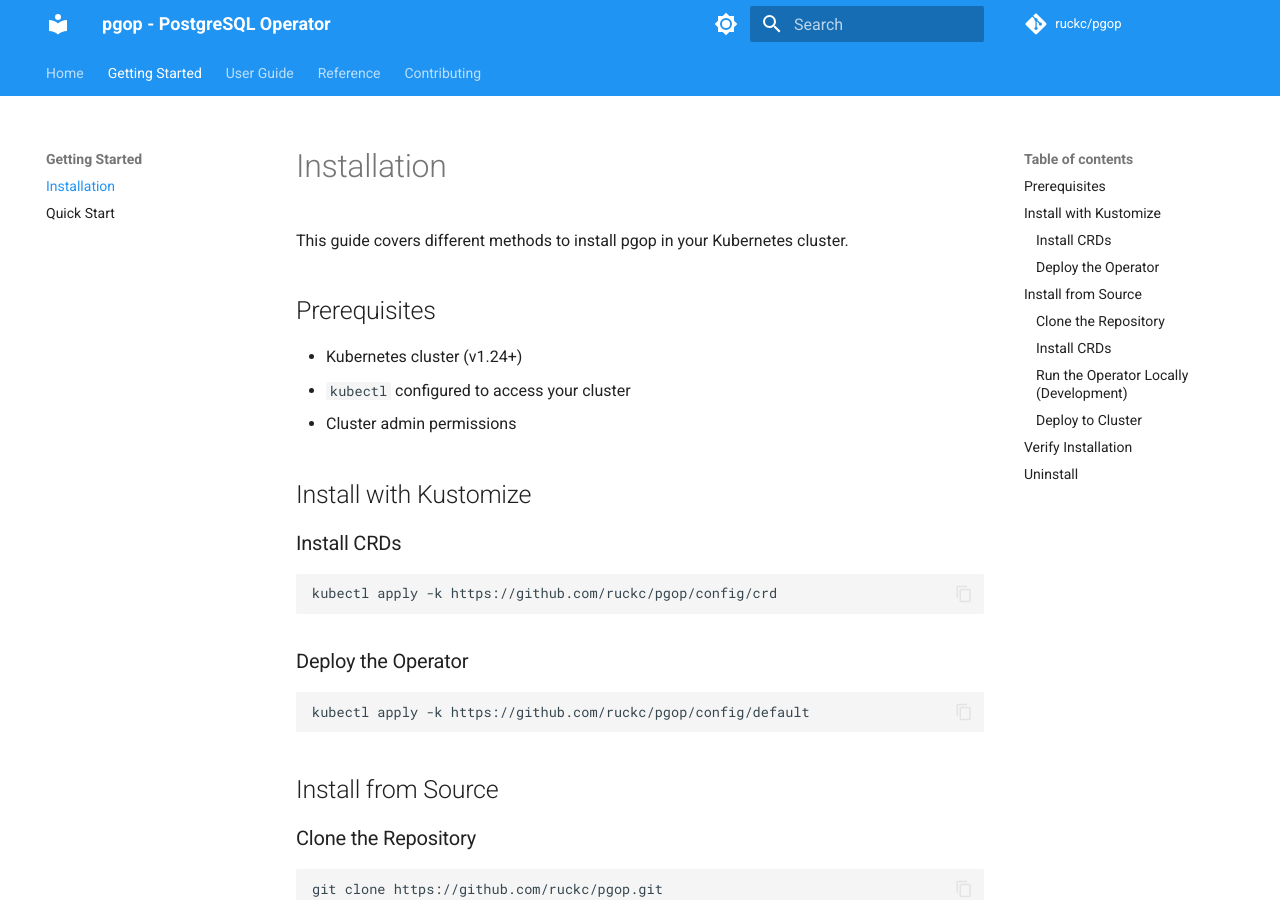
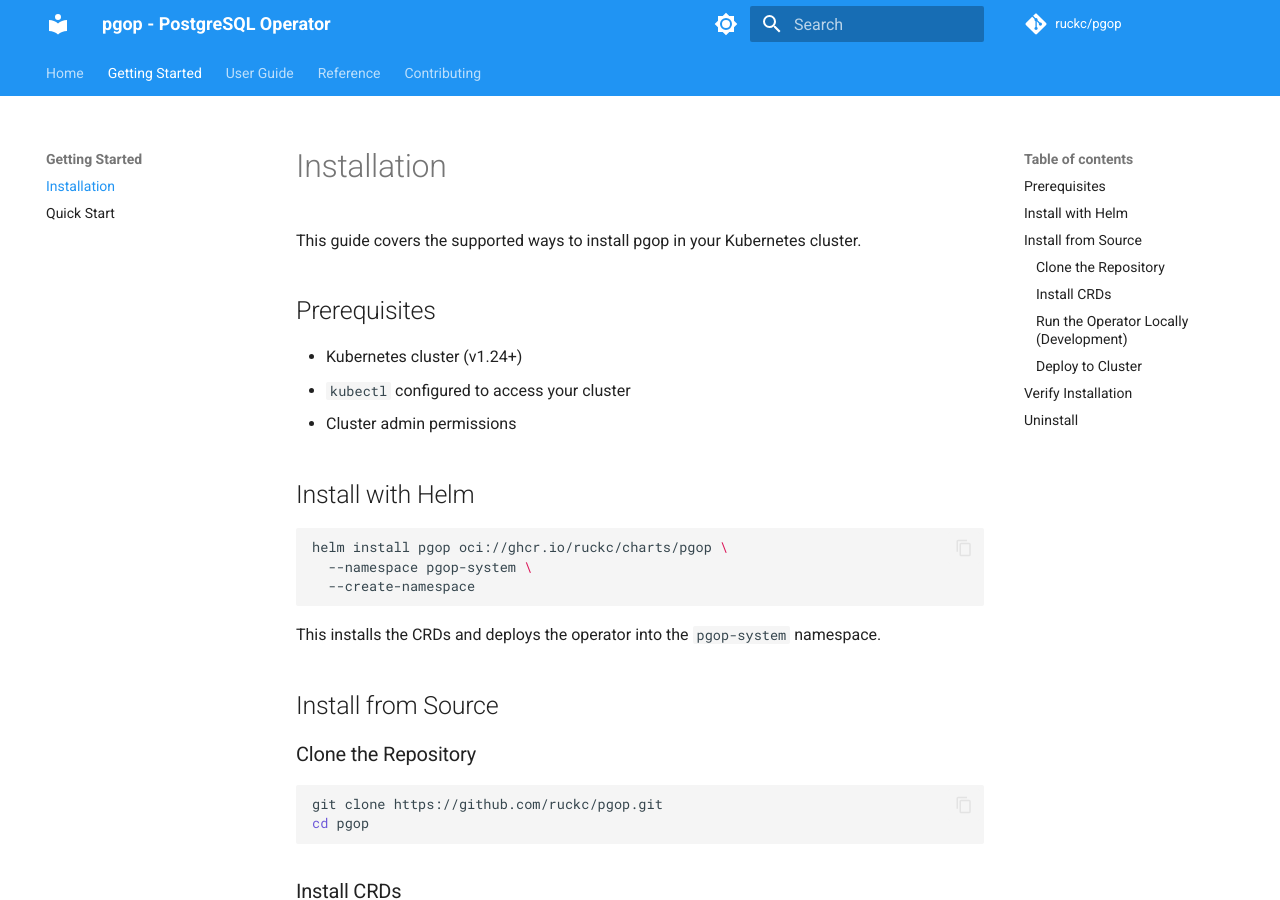
Before and after one commit to ruckc/pgop, an MkDocs documentation site: the page built from docs/getting-started/installation.md, in a window 1280 px wide and 900 px high. Built offline with MkDocs 1.6.1 and Material for MkDocs 9.7.7, drawn with Linux system fonts in a browser that asks for light colours; comment, search, counter and statistics services are not loaded; some of the changed text lies outside the part shown.

Commit message:
docs: switch install docs to Helm chart
Co-authored-by: ruckc <1426401+ruckc@users.noreply.github.com>

````diff
--- a/docs/getting-started/installation.md
+++ b/docs/getting-started/installation.md
@@ -1,6 +1,6 @@
 # Installation
 
-This guide covers different methods to install pgop in your Kubernetes cluster.
+This guide covers the supported ways to install pgop in your Kubernetes cluster.
 
 ## Prerequisites
 
@@ -8,19 +8,15 @@ This guide covers different methods to install pgop in your Kubernetes cluster.
 - `kubectl` configured to access your cluster
 - Cluster admin permissions
 
-## Install with Kustomize
-
-### Install CRDs
+## Install with Helm
 
 ```bash
-kubectl apply -k https://github.com/ruckc/pgop/config/crd
+helm install pgop oci://ghcr.io/ruckc/charts/pgop \
+  --namespace pgop-system \
+  --create-namespace
 ```
 
-### Deploy the Operator
-
-```bash
-kubectl apply -k https://github.com/ruckc/pgop/config/default
-```
+This installs the CRDs and deploys the operator into the `pgop-system` namespace.
 
 ## Install from Source
 
@@ -81,11 +77,19 @@ roles.pgop.ruck.io         2026-01-01T00:00:00Z
 ## Uninstall
 
 ```bash
-# Remove CRDs (this will delete all managed resources!)
-make uninstall
+helm uninstall pgop --namespace pgop-system
+```
 
-# Remove operator
-kubectl delete -k config/default
+If you also want to remove the CRDs after uninstalling the release, run:
+
+```bash
+kubectl delete crd \
+  backupruns.pgop.ruck.io \
+  backups.pgop.ruck.io \
+  clusters.pgop.ruck.io \
+  databases.pgop.ruck.io \
+  restores.pgop.ruck.io \
+  roles.pgop.ruck.io
 ```
 
 !!! warning
````
Also changed, not shown: README.md (+7 -3 lines), docs/getting-started/quickstart.md (+2 -0 lines), docs/index.md (+4 -5 lines).
